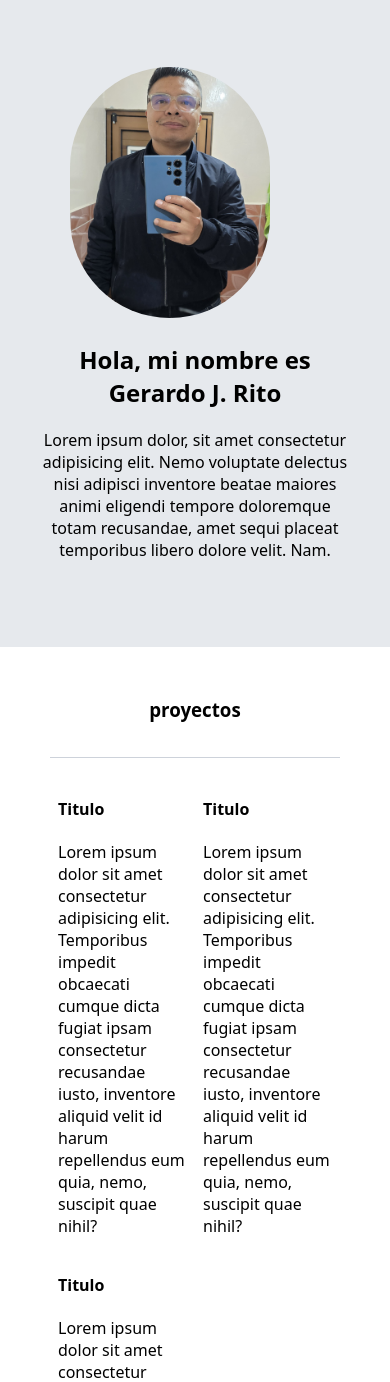
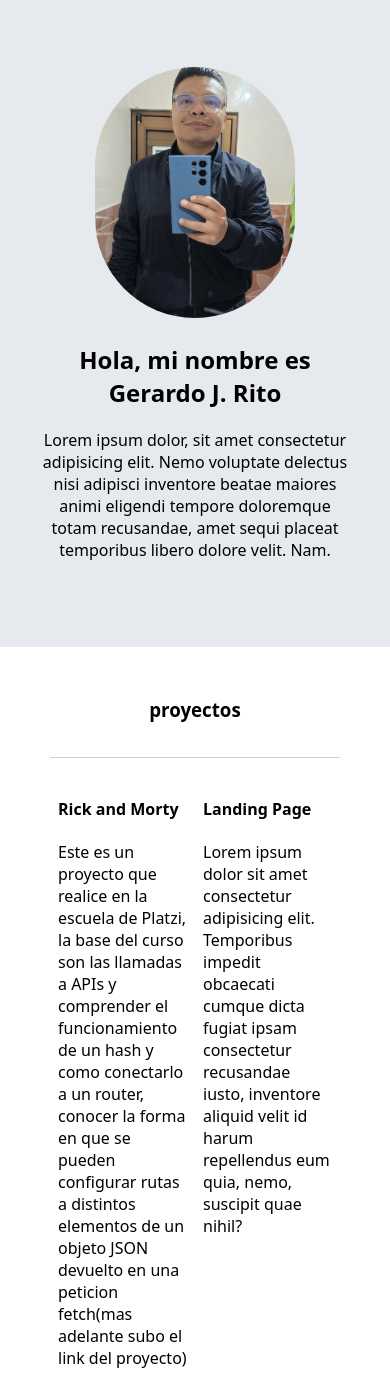
Before and after one commit to gerard-11/maquetacion-de-blog-con-CSS-y-HTML, a plain HTML site: page perfil.html in a window 390 px wide. Shown: the part 143-1525 px from the top of the page. Drawn offline with nearby package versions, Linux system fonts and the light colour scheme.

Commit message:
cambio en las media queries, agregue informacion para tener claro lo que voy a subir en la pagina de main-proyects

```diff
--- a/css/main.css
+++ b/css/main.css
@@ -206,8 +206,9 @@ footer p{
 
 .profile-main-container img{
     width: 200px;
-    margin-right: 50px;
+   /* margin-right: 50px;*/
     border-radius: 150px;
+    margin:auto auto;
 }
 
 .profile-main-container .profile-container{
--- a/perfil.html
+++ b/perfil.html
@@ -12,7 +12,7 @@
     <header>
         <section class="header-icons-container">
             <div class="icons">
-                <a href="/" target="_blank"><i class="bi bi-facebook"></i></span></a>
+                <a href="/"><i class="bi bi-facebook"></i></span></a>
                 <a href="/"><i class="bi bi-twitter-x"></i><span></a>
                 <a href="/"><i class="bi bi-instagram"></i></span></a>
                 <a href="/"><i class="bi bi-linkedin"></i></span></a>
@@ -45,11 +45,11 @@
                 <h3>proyectos</h3>
                 <div class="proyects-main-container">
                     <article class="proyect-container">
-                        <h4>Titulo</h4>
-                        <p>Lorem ipsum dolor sit amet consectetur adipisicing elit. Temporibus impedit obcaecati cumque dicta fugiat ipsam consectetur recusandae iusto, inventore aliquid velit id harum repellendus eum quia, nemo, suscipit quae nihil?</p>
+                        <h4>Rick and Morty</h4>
+                        <p>Este es un proyecto que realice en la escuela de Platzi, la base del curso son las llamadas a APIs y comprender el funcionamiento de un hash y como conectarlo a un router, conocer la forma en que se pueden configurar rutas a distintos elementos de un objeto JSON devuelto en una peticion fetch(mas adelante subo el link del proyecto)</p>
                     </article>
                      <article class="proyect-container">
-                        <h4>Titulo</h4>
+                        <h4>Landing Page</h4>
                         <p>Lorem ipsum dolor sit amet consectetur adipisicing elit. Temporibus impedit obcaecati cumque dicta fugiat ipsam consectetur recusandae iusto, inventore aliquid velit id harum repellendus eum quia, nemo, suscipit quae nihil?</p>
                     </article>
                      <article class="proyect-container">
```
Also changed, not shown: index.html (+3 -3 lines).
